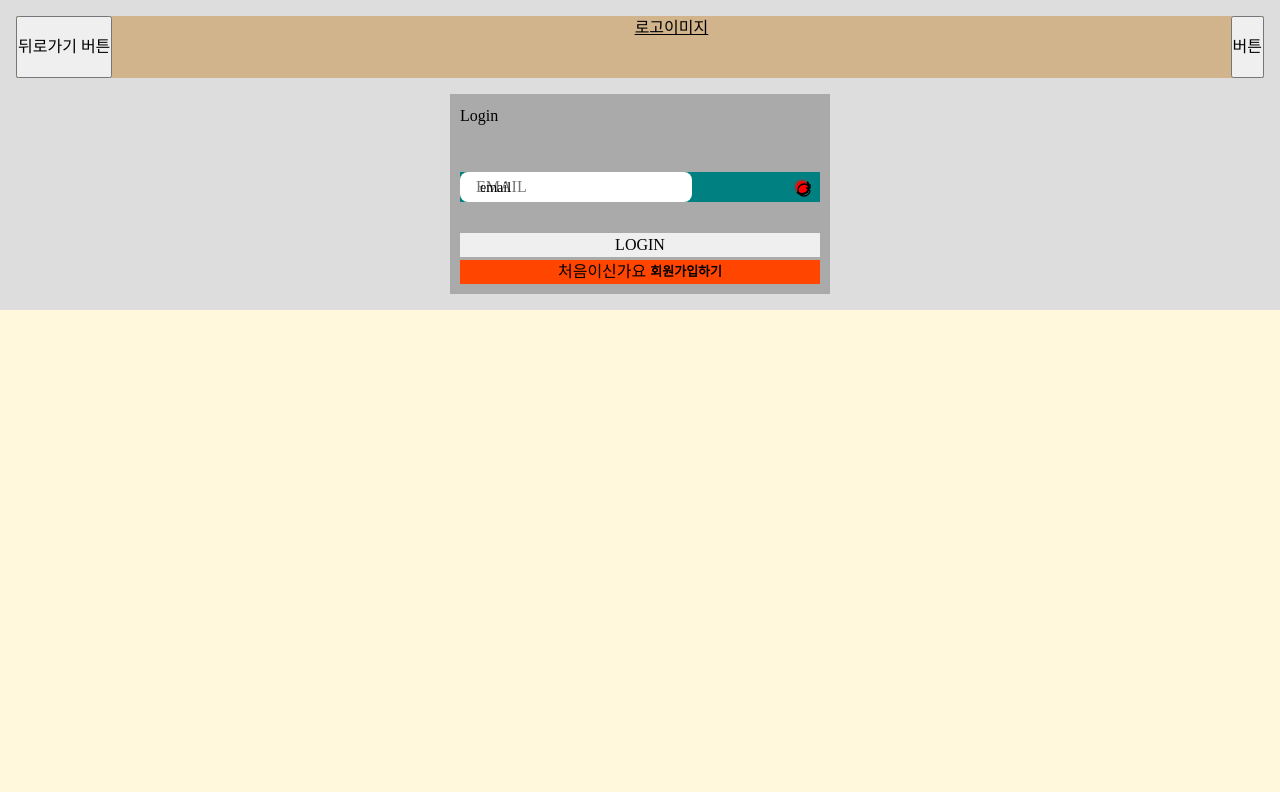
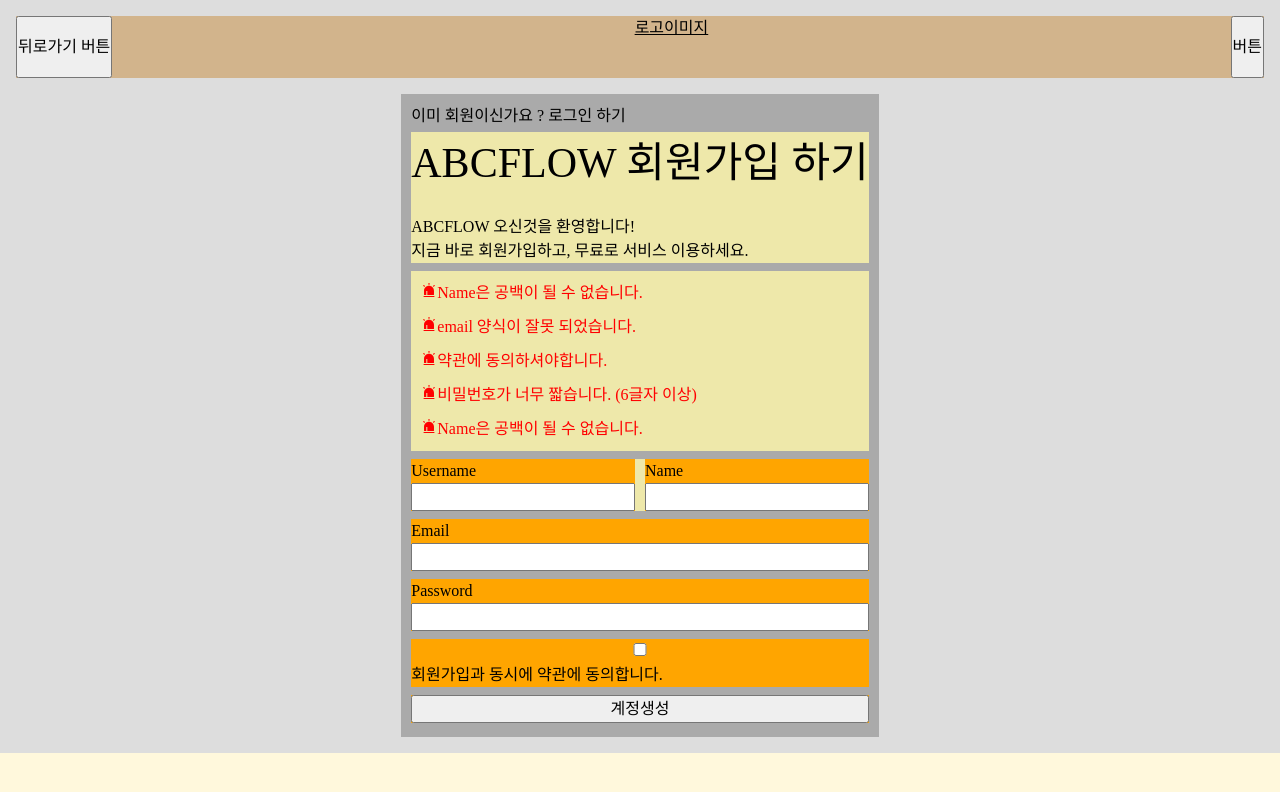
Before and after one commit to TalkFlow-KR/TalkFlow-FE-Refactor, a React (Create React App) app: page / in a window 1280 px wide. Shown: the top 792 px of the page. Built offline with nearby package versions, Linux system fonts and the light colour scheme.

Commit message:
:recycle: editing auth pages

```diff
--- a/src/App.jsx
+++ b/src/App.jsx
@@ -5,6 +5,7 @@ import MChatContainer from "./container/mobile/m-chat-container";
 import theme from "./style/theme";
 import MCreateContainer from "./container/mobile/m-create-container";
 import MLogin from "./pages/auth/m-login";
+import MRegister from "./pages/auth/m-register";
 
 // 최종출력은 container 폴더안 컴포넌트를 렌더한다.
 
@@ -23,7 +24,8 @@ function App() {
       <ThemeProvider theme={theme}>
         <BrowserRouter>
           <Routes>
-            <Route path="/" element={<MLogin />} />
+            {/* <Route path="/" element={<MLogin />} /> */}
+            <Route path="/" exact element={<MRegister />} />
             <Route path="/login" element={<MLogin />} />
             <Route path="/chat" element={<MChatContainer />} />
             <Route path="/create" element={<MCreateContainer />} />
--- a/src/components/molecules/login-box.jsx
+++ b/src/components/molecules/login-box.jsx
@@ -11,7 +11,7 @@ import {
   Title,
   Item,
   Register,
-  StyledInput,
+  Input,
   InputButton,
   LoginButton,
 } from "./login-box.styled";
@@ -98,7 +98,7 @@ function LoginBox() {
           <span>{INPUT_TYPE.EMAIL_INPUT.TEXT}</span>
         </InputTitle>
         <InputBox>
-          <StyledInput
+          <Input
             variant={INPUT_TYPE.EMAIL_INPUT}
             id={INPUT_TYPE.EMAIL_INPUT.ID}
             value={emailValue}
@@ -118,7 +118,7 @@ function LoginBox() {
               <span>{INPUT_TYPE.PASSWORD_INPUT.TEXT}</span>
             </InputTitle>
             <InputBox>
-              <StyledInput
+              <Input
                 variant={
                   showPassword
                     ? INPUT_TYPE.PASSWORD_INPUT
--- a/src/components/molecules/login-box.styled.js
+++ b/src/components/molecules/login-box.styled.js
@@ -1,6 +1,6 @@
 import styled from "styled-components";
 import { StyledButton } from "../atoms/Button/button";
-import Input from "../atoms/Input/input";
+import { StyledInput } from "../atoms/Input/input.styled";
 
 export const Container = styled.article`
   display: flex;
@@ -35,7 +35,7 @@ export const InputTitle = styled.label`
 export const InputBox = styled.div`
   display: flex;
 `;
-export const StyledInput = styled(Input)`
+export const Input = styled(StyledInput)`
   flex: 1;
   width: inherit;
   padding: 8px 16px;
--- a/src/components/molecules/register-box.jsx
+++ b/src/components/molecules/register-box.jsx
@@ -73,74 +73,112 @@
 // export default RegisterBox;
 
 import React from "react";
+import { AiFillAlert } from "react-icons/ai";
+import {
+  Article,
+  Button,
+  Container,
+  InputItem,
+  Row,
+  Title,
+  Alert,
+  Input,
+  LabelText,
+  P,
+  Span,
+  AlertArticle,
+} from "./register-box.styled";
 
-const RegisterBox = () => {
+function RegisterBox() {
   return (
-    <>
-
-      <main>
-        <span>이미 회원이신가요 ? 로그인 하기 </span>
-        <article>
-          <h1>ABCFLOW 회원가입 하기</h1>
-          <p>ABCFLOW 오신것을 환영합니다!</p>
-          <p>지금 바로 회원가입하고, 무료로 서비스 이용하세요.</p>
-        </article>
-        <article>
-          <p>* Name은 공백이 될 수 없습니다.</p>
-          <p>* username은 공백이 될 수 없습니다.</p>
-          <p>* email 양식이 잘못 되었습니다.</p>
-          <p>* 약관에 동의하셔야합니다.</p>
-          <p>* 비밀번호가 너무 짧습니다. (6글자 이상)</p>
-        </article>
-        <article>
-          <row>
-            <inputitem>
-              <label for="username"><span>Username</span></label>
-              <br />
-              <input type="text" id="username" />
-            </inputitem>
-            <inputitem>
-              <label for="name"><span>Name</span></label>
-              <br />
-              <input type="text" id="name" />
-            </inputitem>
-          </row>
-        </article>
-        <article>
-          <row>
-            <inputitem>
-              <label for="email"><span>Email</span></label>
-              <br />
-              <input type="text" id="email" />
-            </inputitem>
-          </row>
-        </article>
-        <article>
-          <row>
-            <inputitem>
-              <label for="password"><span>Password</span></label>
-              <br />
-              <input type="text" id="password" />
-            </inputitem>
-          </row>
-        </article>
-        <article>
-          <row>
-            <inpuitem>
-              <input type="checkbox" id="check" />
-              <label for="check">회원가입과 동시에 약관에 동의합니다.</label>
-            </inpuitem>
-          </row>
-        </article>
-        <article>
-          <row>
-            <inputitem>
-              <button>계정생성</button>
-            </inputitem>
-          </row>
-        </article>
-    </>
+    <Container>
+      <Alert>이미 회원이신가요 ? 로그인 하기 </Alert>
+      <Article>
+        <Title>ABCFLOW 회원가입 하기</Title>
+        <P>ABCFLOW 오신것을 환영합니다!</P>
+        <P>지금 바로 회원가입하고, 무료로 서비스 이용하세요.</P>
+      </Article>
+      <AlertArticle>
+        <P>
+          <AiFillAlert />
+          Name은 공백이 될 수 없습니다.
+        </P>
+        <P>
+          <AiFillAlert />
+          email 양식이 잘못 되었습니다.
+        </P>
+        <P>
+          <AiFillAlert />
+          약관에 동의하셔야합니다.
+        </P>
+        <P>
+          <AiFillAlert />
+          비밀번호가 너무 짧습니다. (6글자 이상)
+        </P>
+        <P>
+          <AiFillAlert />
+          Name은 공백이 될 수 없습니다.
+        </P>
+      </AlertArticle>
+      <Article>
+        <Row>
+          <InputItem>
+            <LabelText htmlFor="username">
+              <Span>Username</Span>
+            </LabelText>
+            <br />
+            <Input type="text" id="username" />
+          </InputItem>
+          <InputItem>
+            <LabelText htmlFor="name">
+              <Span>Name</Span>
+            </LabelText>
+            <br />
+            <Input type="text" id="name" />
+          </InputItem>
+        </Row>
+      </Article>
+      <Article>
+        <Row>
+          <InputItem>
+            <LabelText htmlFor="email">
+              <Span>Email</Span>
+            </LabelText>
+            <br />
+            <Input type="text" id="email" />
+          </InputItem>
+        </Row>
+      </Article>
+      <Article>
+        <Row>
+          <InputItem>
+            <LabelText htmlFor="password">
+              <Span>Password</Span>
+            </LabelText>
+            <br />
+            <Input type="text" id="password" />
+          </InputItem>
+        </Row>
+      </Article>
+      <Article>
+        <Row>
+          <InputItem>
+            <Input type="checkbox" id="check" />
+            <LabelText htmlFor="check">
+              회원가입과 동시에 약관에 동의합니다.
+            </LabelText>
+          </InputItem>
+        </Row>
+      </Article>
+      <Article>
+        <Row>
+          <InputItem>
+            <Button>계정생성</Button>
+          </InputItem>
+        </Row>
+      </Article>
+    </Container>
   );
-};
+}
 
 export default RegisterBox;
--- a/src/components/molecules/register-box.styled.js
+++ b/src/components/molecules/register-box.styled.js
@@ -1,6 +1,10 @@
+import styled from "styled-components";
+import { StyledInput } from "../atoms/Input/input.styled";
+import { StyledButton } from "../atoms/Button/button";
 
-main {
+export const Container = styled.main`
   display: flex;
+  position: relative;
   flex-direction: column;
   justify-content: space-between;
   margin: 0 auto;
@@ -8,28 +12,47 @@ main {
   padding: 10px;
   background-color: #aaa;
   height: auto;
-}
-article {
+`;
+
+export const Article = styled.article`
   width: 100%;
   background-color: palegoldenrod;
   margin: 4px 0;
-}
-row {
+`;
+
+export const Row = styled.div`
   display: flex;
   gap: 10px;
-}
-row inputitem {
+`;
+
+export const InputItem = styled.div`
   display: block;
   flex: 1;
   background-color: orange;
-}
-row inputitem button {
+`;
+
+export const Input = styled(StyledInput)`
   width: 100%;
-}
-inputitem input {
+`;
+
+export const Button = styled(StyledButton)`
   width: 100%;
-}
-h1 {
+`;
+
+export const Title = styled.h1`
   font-size: 42px;
   margin-bottom: 20px;
-}
+`;
+export const LabelText = styled.label``;
+export const Span = styled.span``;
+export const P = styled.p``;
+
+export const Alert = styled.span``;
+export const AlertArticle = styled(Article)`
+  position: relative;
+  color: red;
+  min-height: 40px;
+  & ${P} {
+    margin: 10px;
+  }
+`;
--- a/src/pages/auth/m-register.jsx
+++ b/src/pages/auth/m-register.jsx
@@ -1,5 +1,6 @@
 import React from "react";
 import MobileLayout from "../../components/atoms/MobileLayout/mobileLayout";
+import RegisterBox from "../../components/molecules/register-box";
 import MChatHeader from "../../components/organisms/mobile/Header/m-chat-header";
 
 function MRegister() {
@@ -7,6 +8,7 @@ function MRegister() {
     <div>
       <MobileLayout>
         <MChatHeader />
+        <RegisterBox />
       </MobileLayout>
     </div>
   );
--- a/src/style/glboal.js
+++ b/src/style/glboal.js
@@ -25,6 +25,8 @@ const GlobalStyle = createGlobalStyle`
   html,
   body {
     height:100%;
+    box-sizing: border-box;
+
   }
 `;
 
```
